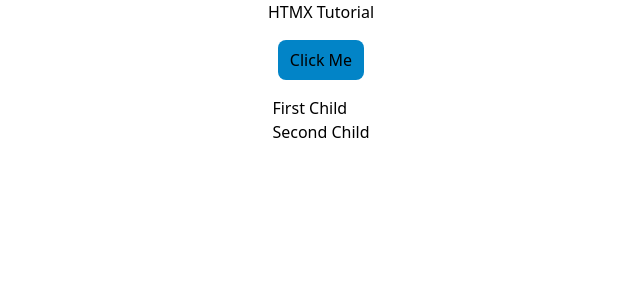
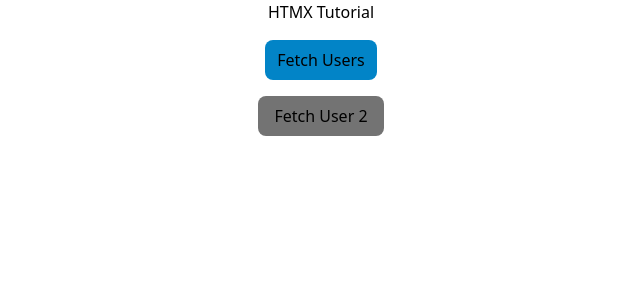
Before and after one commit to Prashant-Kumar-321/HTMX, a Django app: page / in a window 1280 px wide. Shown: the top 300 px of the page, without its empty margins (319-959 px from the left). Run offline with Django 5.2, Linux system fonts and the light colour scheme; some libraries are stand-ins or nearby versions.

Commit message:
Litent htmx request event and conditionally issue request with indicator

```diff
--- a/a_core/settings.py
+++ b/a_core/settings.py
@@ -118,6 +118,9 @@
 # https://docs.djangoproject.com/en/5.1/howto/static-files/
 
 STATIC_URL = 'static/'
+STATICFILES_DIRS = [
+    os.path.join(BASE_DIR, 'static'),
+]
 
 # Default primary key field type
 # https://docs.djangoproject.com/en/5.1/ref/settings/#default-auto-field
--- a/a_htmx/views.py
+++ b/a_htmx/views.py
@@ -1,8 +1,23 @@
 from django.shortcuts import render
 from django.http import HttpResponse
+import requests
 
 def htmx_view(request):
     return render(request, 'index.html')
 
+counter = 1
 def users_detail(request):
-    return HttpResponse('<div class="text-lg text-orange-700">This is response from server</div>')
+    global counter
+    # users =[
+    #     'Prashant Kumar Gupta',
+    #     'Nishant Kumar Gupta',
+    #     'Amrita Tiwari',
+    #     'Ravi Gupta',
+    #     'Pramod Ganjhu',
+    # ]
+    counter += 1;
+
+    response = requests.get('https://jsonplaceholder.typicode.com/users')
+    data = response.json()
+
+    return render(request, 'snippets/users.html', {'users': data, 'counter': counter})
--- a/templates/index.html
+++ b/templates/index.html
@@ -1,22 +1,105 @@
 {% extends "layout.html" %}
+{% load static %}
 
 {% block body %}
-
 <div class="flex flex-col items-center gap-4">
         <h1>HTMX Tutorial</h1>
         <button
-            class="bg-sky-600 px-3 py-2 rounded-lg "
+            class="bg-sky-600 px-3 py-2 rounded-lg"
             hx-get="{%url 'users-info'%}"
             hx-trigger='click'
-            hx-swap="delete"
+            hx-swap="innerHTML"
+            {% comment %} hx-confirm="Are you really want to fetch users?" {% endcomment %}
             hx-target="#target"
         >
-        Click Me
+        Fetch Users
         </button>
+
+        <button
+            id='btn2'
+            class="bg-neutral-500 px-4 py-2 rounded-lg"
+            hx-get="{%url 'users-info'%}"
+            hx-target="#target"
+            hx-swap="innerHTML"
+            {% comment %} hx-on:before-request="alert('Making a request')" {% endcomment %}
+        > Fetch User 2
+            <img class="htmx-indicator" src="{%static 'images/oval.svg' %}">
+        </button>
+
         <div id="target">
-            <div class="first-child">First Child</div>
-            <div class="second-child">Second Child</div>
+
         </div>
+
+        <div id="custom-confirm-modal"
+            class="fixed inset-0 bg-gray-900 bg-opacity-50 hidden justify-center items-center">
+            <div class="bg-white p-6 rounded-lg shadow-lg text-center">
+                <h2 class="text-xl font-semibold mb-4">Confirm Action</h2>
+                <p class="mb-6">Are you sure you want to fetch users?</p>
+                <button id="confirm" class="bg-green-500 text-white px-4 py-2 rounded-lg mr-4">Yes</button>
+                <button id="deny" class="bg-red-500 text-white px-4 py-2 rounded-lg">No</button>
+            </div>
+        </div>
+
+        <script>
+            //Event Triggers every time after htmx issue request
+            {% comment %} document.addEventListener('htmx:afterRequest', (event)=>{
+                if (event.target.id === 'btn2'){
+                    alert("HTMX Request was made by btn2");
+                }else{
+                    alert('HTMX Request was made by btn1');
+                }
+            });
+
+            window.callme = function () {
+                alert("I was called before making a htmx request");
+            } {% endcomment %}
+
+
+            // select button one
+            const btn2 = document.querySelector('#btn2');
+            const confirm = document.querySelector('#confirm');
+            const deny = document.querySelector('#deny');
+            const confirmation = document.querySelector('#custom-confirm-modal');
+            let user_confirmed = false;
+
+            btn2.addEventListener('htmx:beforeRequest', event => {
+                if (user_confirmed){
+                    user_confirmed = false;
+                    return;
+                }
+
+                // Cancel the request temporarily
+                event.preventDefault();
+
+                // Show the confirmation menus
+                showConfirmation(true);
+
+                // confirm to make request
+                confirm.onclick = (event) => {
+                    showConfirmation(false);
+                    if (!user_confirmed){
+                        user_confirmed = true;
+                        htmx.trigger(btn2, 'click');
+                    }
+                }
+
+                // Cancel Request
+                deny.onclick = () => {
+                    showConfirmation(false);
+                };
+            });
+
+            function showConfirmation(show){
+                if (show){
+                    confirmation.classList.add("flex");
+                    confirmation.classList.remove("hidden");
+                }else{
+                    confirmation.classList.add("hidden");
+                    confirmation.classList.remove("flex");
+                }
+            }
+
+        </script>
    </div>
 
 {% endblock %}
--- a/templates/layout.html
+++ b/templates/layout.html
@@ -10,6 +10,18 @@
     <script src="https://cdn.tailwindcss.com"></script>
 
     <title>HTMX TUTORIAL LEARNING and EXPERIEMENT</title>
+    <style>
+        .htmx-indicator{
+            display:none;
+        }
+        .htmx-request .htmx-indicator{
+            display:inline;
+        }
+        .htmx-request.htmx-indicator{
+            display:inline;
+        }
+    </style>
+
 </head>
 <body>
     {% block body %}
```
Also changed, not shown: templates/snippets/users.html (added, +9 -0 lines), static/images/oval.svg (added).
